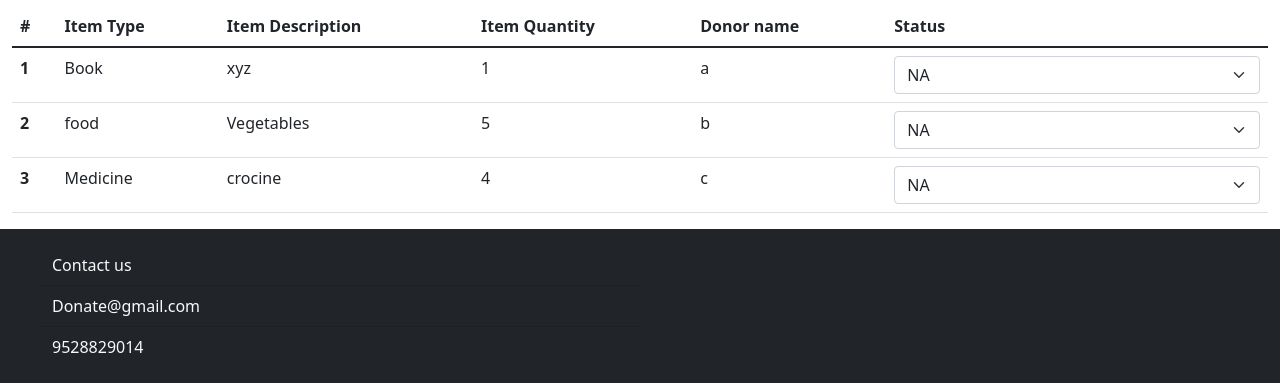
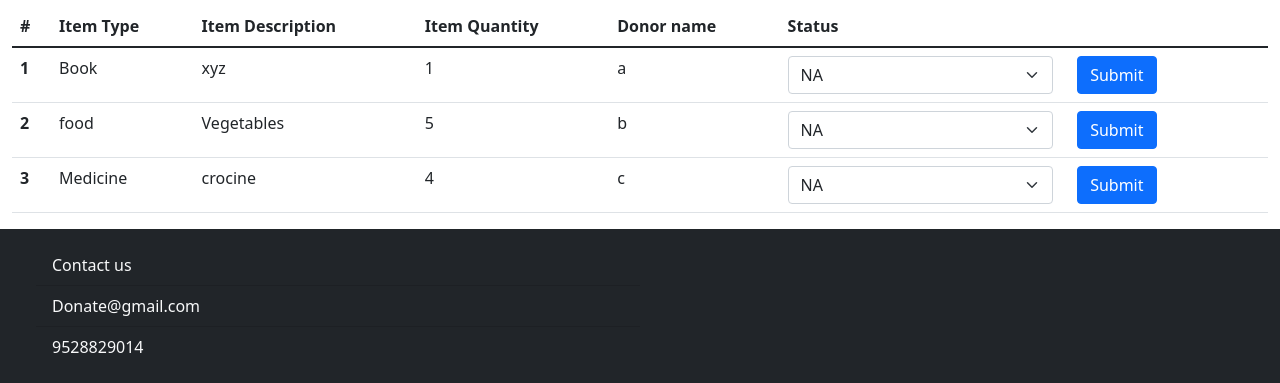
Before and after one commit to Shubhangi001/DonationToNGO, a Django app: template NGO_RPS/Donate/templates/Donate/NGOprofile.html in a window 1280 px wide. Shown: the part 535-918 px from the top of the page. Run offline with Django 3.2, Linux system fonts and the light colour scheme; the template is opened without the code that fills it: values that come from a table or form of the project are taken from there, others are empty; data comes from the database, SQL or seed files in the repository; some libraries are stand-ins or nearby versions.

Commit message:
status button

```diff
--- a/NGO_RPS/Donate/templates/Donate/NGOprofile.html
+++ b/NGO_RPS/Donate/templates/Donate/NGOprofile.html
@@ -115,13 +115,22 @@
                   <td>xyz</td>
                   <td>1</td>
                   <td>a</td>
-                  <td><select class="form-select " aria-label="Default select example">
+                  <td>
+                    <div class="row">
+                      <div class="col-7">
+                    <select class="form-select " aria-label="Default select example" >
                     <option selected>NA</option>
                     <option value="1" >Confirmed for pickup</option>
                     <option value="2">Picked up</option>
                     <option value="3">Delivered</option>
                     <!-- <option value="4">NA</option> -->
-                  </select></td>
+                  </select>
+                     </div>
+                   <div class="col-5">
+                    <button type="button" class="btn btn-primary">Submit</button>
+                   </div>
+                  </div>
+                </td>
                 </tr>
                 <tr>
                   <th scope="row">2</th>
@@ -129,12 +138,20 @@
                   <td>Vegetables</td>
                   <td>5</td>
                   <td>b</td>
-                  <td><select class="form-select" aria-label="Default select example">
+                  <td><div class="row">
+                    <div class="col-7">
+                  <select class="form-select " aria-label="Default select example" >
                   <option selected>NA</option>
-                    <option value="1">Confirmed for pickup</option>
+                  <option value="1" >Confirmed for pickup</option>
                   <option value="2">Picked up</option>
                   <option value="3">Delivered</option>
-                  </select></td>
+                  <!-- <option value="4">NA</option> -->
+                </select>
+                   </div>
+                 <div class="col-5">
+                  <button type="button" class="btn btn-primary">Submit</button>
+                 </div>
+                </div></td>
                 </tr>
                 </tr>
                 <tr>
@@ -143,12 +160,20 @@
                   <td>crocine</td>
                   <td>4</td>
                   <td>c</td>
-                  <td><select class="form-select" aria-label="Default select example">
+                  <td><div class="row">
+                    <div class="col-7">
+                  <select class="form-select " aria-label="Default select example" >
                   <option selected>NA</option>
-                    <option value="1">Confirmed for pickup</option>
+                  <option value="1" >Confirmed for pickup</option>
                   <option value="2">Picked up</option>
                   <option value="3">Delivered</option>
-                  </select></td>
+                  <!-- <option value="4">NA</option> -->
+                </select>
+                   </div>
+                 <div class="col-5">
+                  <button type="button" class="btn btn-primary">Submit</button>
+                 </div>
+                </div></td>
                 </tr>
 
               </tbody>
```
Lines whose indentation alone changed are shown as unchanged.
